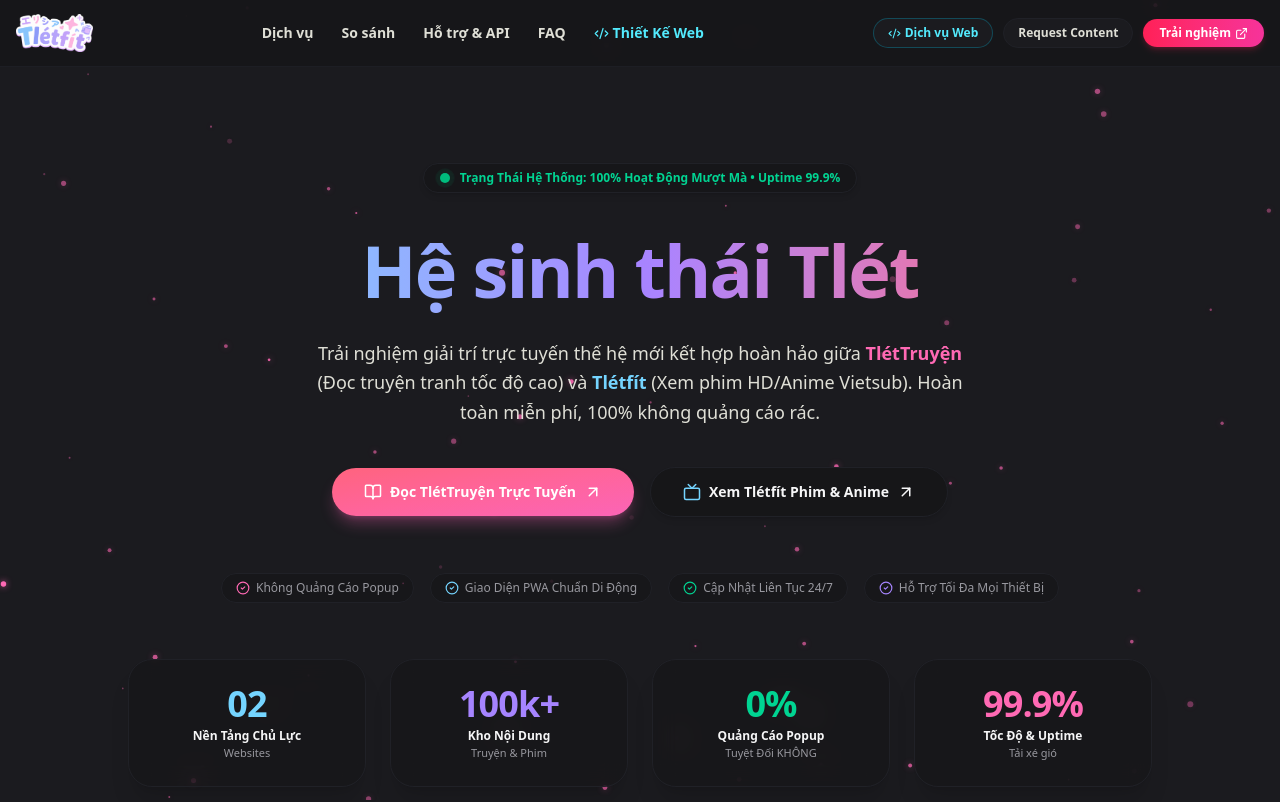
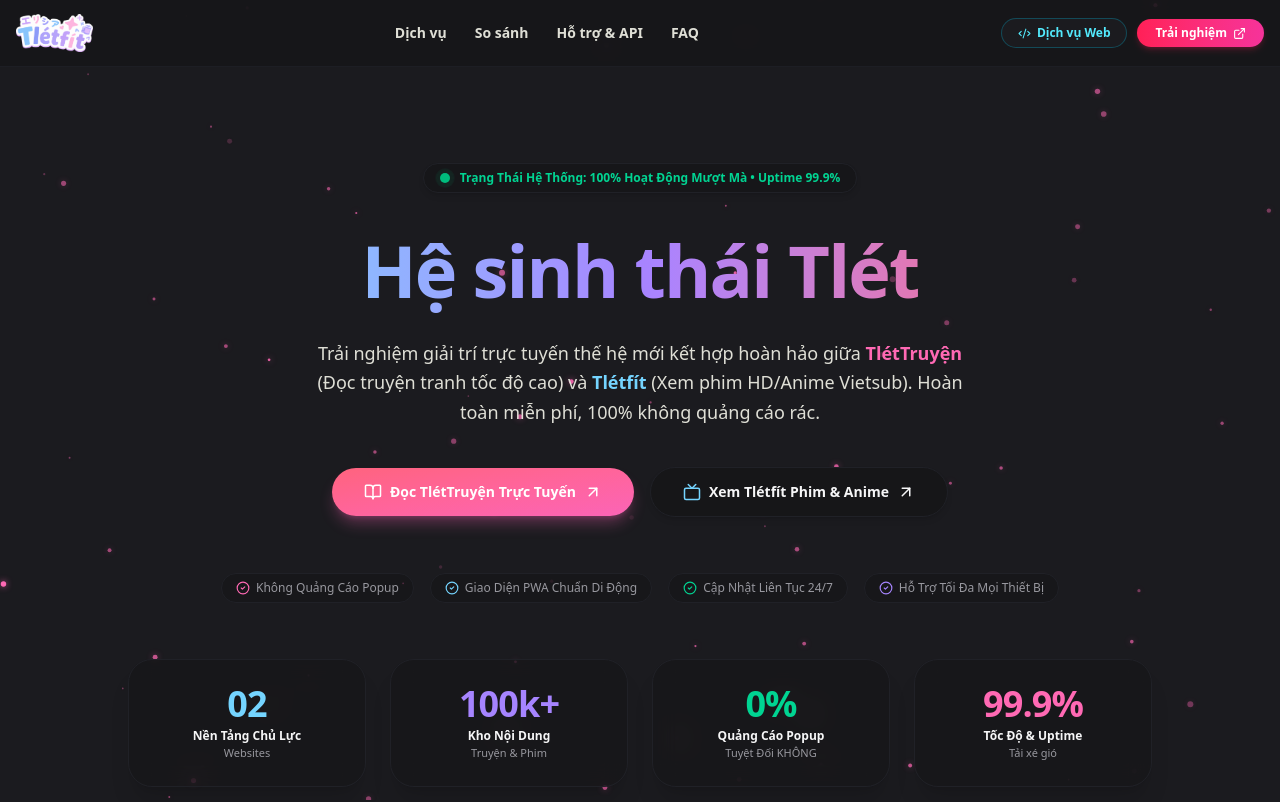
Before and after one commit to TrungLuffy9x/tlet-ecosystem, a React (Vite) app in the folder apps/web/: page / in a window 1280 px wide. Shown: the top 802 px of the page. Built offline with nearby package versions, Linux system fonts and the light colour scheme.

Commit message:
fix: remove crossed items from main navbar and fix position sticky overflow-x-clip issue

```diff
--- a/apps/web/index.html
+++ b/apps/web/index.html
@@ -5,7 +5,7 @@
 	<meta charset="UTF-8" />
 	<meta name="viewport" content="width=device-width, initial-scale=1.0" />
 	<meta name="description"
-		content="Tlét Ecosystem - Hệ sinh thái giải trí phi thương mại gồm TlétTruyện (Đọc truyện tranh mượt mà) và Tlétfít (Xem phim HD/Anime 1080p). Miễn phí 100%, không quảng cáo." />
+		content="Tlét Ecosystem - Siêu hệ sinh thái giải trí phi thương mại gồm TlétTruyện (Đọc truyện tranh mượt mà) và Tlétfít (Xem phim HD/Anime 1080p). Miễn phí 100%, không quảng cáo." />
 	<meta name="theme-color" content="#090a0f" />
 
 	<!-- Google Fonts -->
@@ -32,7 +32,7 @@
 	<title>Tlét Ecosystem - Hệ Sinh Thái Giải Trí Phi Thương Mại</title>
 </head>
 
-<body class="bg-[#090a0f] text-slate-300 font-sans antialiased overflow-x-hidden selection:bg-rose-500/30 selection:text-rose-200">
+<body class="bg-[#090a0f] text-slate-300 font-sans antialiased overflow-x-clip selection:bg-rose-500/30 selection:text-rose-200">
 	<div id="root"></div>
 	<script type="module" src="/src/main.tsx"></script>
 </body>
--- a/apps/web/src/components/Navbar.tsx
+++ b/apps/web/src/components/Navbar.tsx
@@ -3,7 +3,7 @@
 import { Menu, X, ExternalLink, Code2 } from "lucide-react";
 
 interface NavbarProps {
-	onRequestOpen: () => void;
+	onRequestOpen?: () => void;
 }
 
 export const Navbar: React.FC<NavbarProps> = ({ onRequestOpen }) => {
@@ -55,32 +55,21 @@
 					<a href="#faq" className="text-slate-300 hover:text-primary transition-colors">
 						<span>FAQ</span>
 					</a>
-					<Link to="/web-design" className="text-cyan-300 hover:text-cyan-400 transition-colors flex items-center gap-1 font-bold">
-						<Code2 size={15} />
-						<span>Thiết Kế Web</span>
-					</Link>
 				</nav>
 
 				{/* Right Action Buttons */}
 				<div className="hidden sm:flex items-center gap-2.5">
 					<Link
 						to="/web-design"
-						className="px-3.5 py-1.5 text-xs font-semibold text-cyan-300 hover:text-white bg-slate-900 hover:bg-slate-850 border border-cyan-500/30 rounded-full transition-all flex items-center gap-1"
+						className="px-4 py-1.5 text-xs font-bold text-cyan-300 hover:text-white bg-slate-900 hover:bg-slate-850 border border-cyan-500/30 rounded-full transition-all flex items-center gap-1.5 hover:scale-105 active:scale-95"
 					>
 						<Code2 size={13} />
 						<span>Dịch vụ Web</span>
 					</Link>
 
-					<button
-						onClick={onRequestOpen}
-						className="px-3.5 py-1.5 text-xs font-semibold text-slate-300 hover:text-primary bg-slate-900 hover:bg-slate-800 border border-slate-800 hover:border-primary/50 rounded-full transition-all active:scale-95"
-					>
-						Request Content
-					</button>
-
 					<a
 						href="#services"
-						className="px-4 py-1.5 text-xs font-bold text-white bg-gradient-to-r from-rose-500 to-pink-500 hover:from-rose-600 hover:to-pink-600 rounded-full shadow-md shadow-rose-500/20 hover:scale-105 transition-all active:scale-95 flex items-center gap-1"
+						className="px-4.5 py-1.5 text-xs font-bold text-white bg-gradient-to-r from-rose-500 to-pink-500 hover:from-rose-600 hover:to-pink-600 rounded-full shadow-md shadow-rose-500/20 hover:scale-105 transition-all active:scale-95 flex items-center gap-1.5"
 					>
 						<span>Trải nghiệm</span>
 						<ExternalLink size={13} />
@@ -134,6 +123,7 @@
 					>
 						Trang Thiết Kế Web
 					</Link>
+					{onRequestOpen && (
 						<div className="pt-2 border-t border-slate-900 flex gap-2">
 							<button
 								onClick={() => {
@@ -145,6 +135,7 @@
 								Request Content
 							</button>
 						</div>
+					)}
 				</div>
 			)}
 		</header>
--- a/apps/web/src/pages/EcosystemPage.tsx
+++ b/apps/web/src/pages/EcosystemPage.tsx
@@ -13,7 +13,7 @@
 	const [requestModalOpen, setRequestModalOpen] = useState(false);
 
 	return (
-		<div className="relative min-h-screen bg-slate-900 text-slate-300 overflow-x-hidden font-sans flex flex-col justify-between">
+		<div className="relative min-h-screen bg-slate-900 text-slate-300 overflow-x-clip font-sans flex flex-col justify-between">
 			{/* Ambient Fireflies Canvas Particle Background */}
 			<FirefliesCanvas />
 
--- a/apps/web/src/pages/WebDesignPage.tsx
+++ b/apps/web/src/pages/WebDesignPage.tsx
@@ -16,7 +16,7 @@
 	const [consultationModalOpen, setConsultationModalOpen] = useState(false);
 
 	return (
-		<div className="relative min-h-screen bg-slate-900 text-slate-300 overflow-x-hidden font-sans flex flex-col justify-between">
+		<div className="relative min-h-screen bg-slate-900 text-slate-300 overflow-x-clip font-sans flex flex-col justify-between">
 			{/* Ambient Fireflies Particle Background */}
 			<FirefliesCanvas />
 
```
Lines whose indentation alone changed are shown as unchanged.
